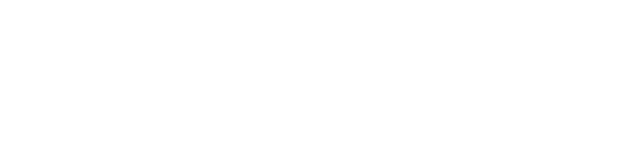
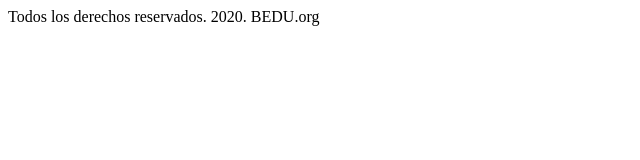
Before and after one commit to gAval997/git_15_02_2020, a plain HTML site: page index.html in a window 1280 px wide. Shown: the whole page, without its empty margins (0-640 px from the left). Drawn offline with Linux system fonts and the light colour scheme.

Commit message:
Added footer

```diff
--- a/index.html
+++ b/index.html
@@ -6,4 +6,7 @@
 	</head>
 	<body>
  	</body>
+	<footer>
+		Todos los derechos reservados. 2020. BEDU.org
+	</footer>
 </html>
```
